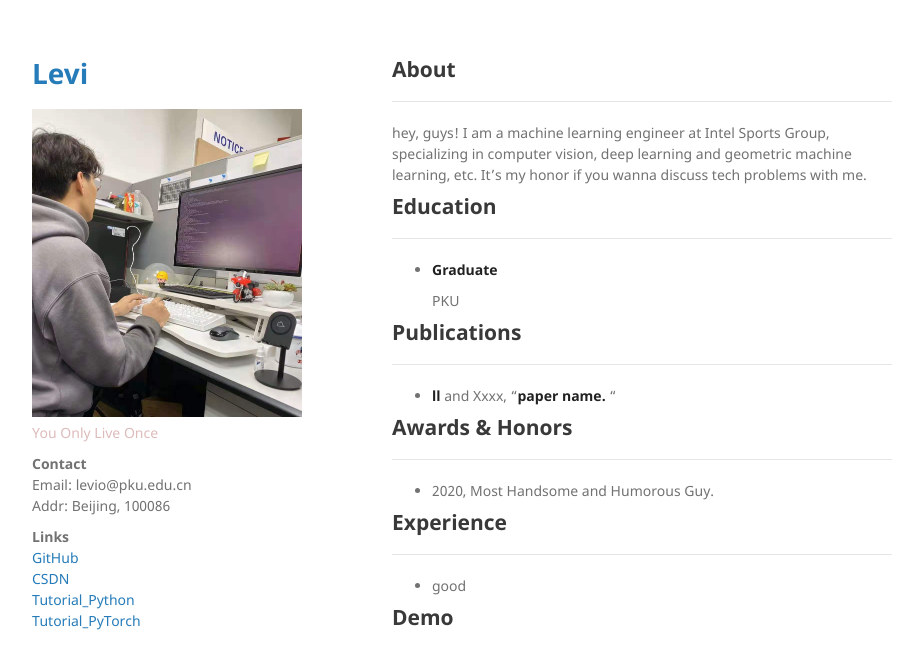
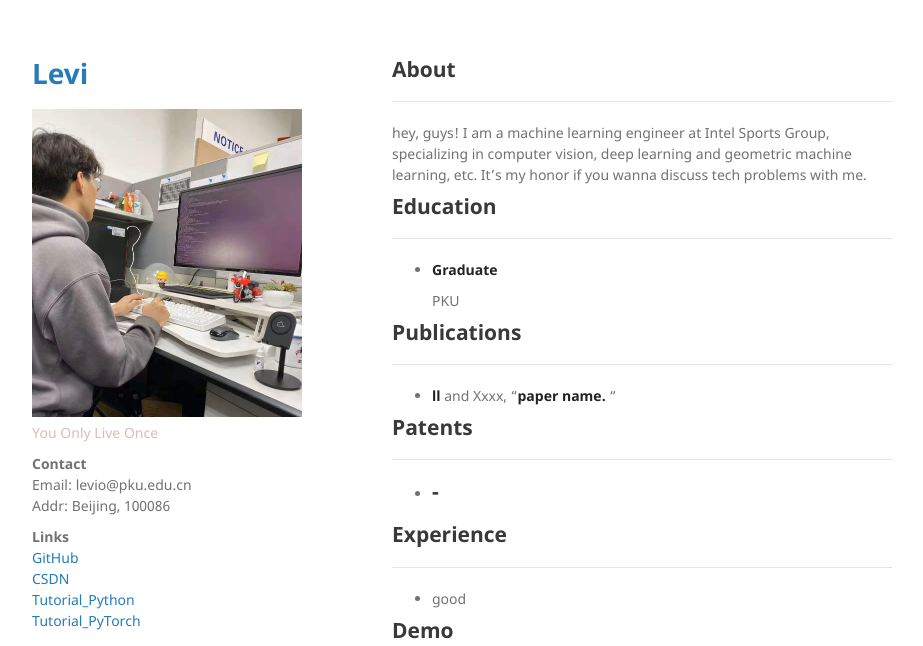
Before and after one commit to leviome/leviome.github.io, a Jekyll site: the page built from index.md, in a window 1280 px wide, cut to the strip 0-646 px from the top of the page. Shown: the whole strip, without its empty margins (178-1101 px from the left). Built offline with Jekyll 4.4.1, drawn with Linux system fonts in a browser that asks for light colours; our own code applies the rules of GitHub Pages for plain Markdown files.

Commit message:
modify info

```diff
--- a/index.md
+++ b/index.md
@@ -19,10 +19,12 @@ hey, guys! I am a machine learning engineer at Intel Sports Group, specializing
 
 
 
-## Awards & Honors
+## Patents
 ------
 
-- 2020, Most Handsome and Humorous Guy.
+-
+-
+-
 
 ##  Experience
 ------
```
